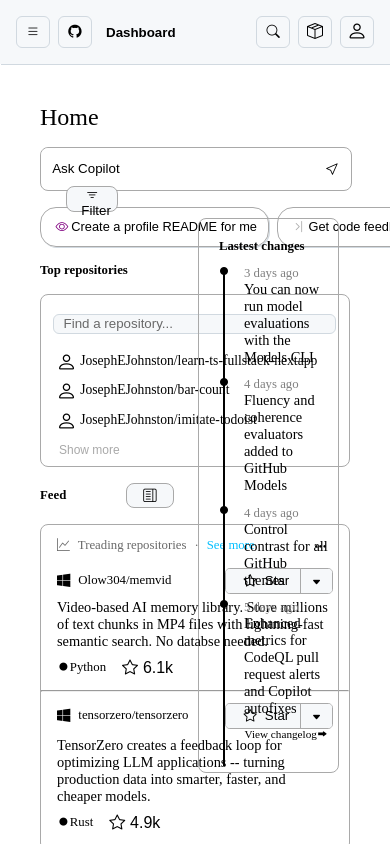
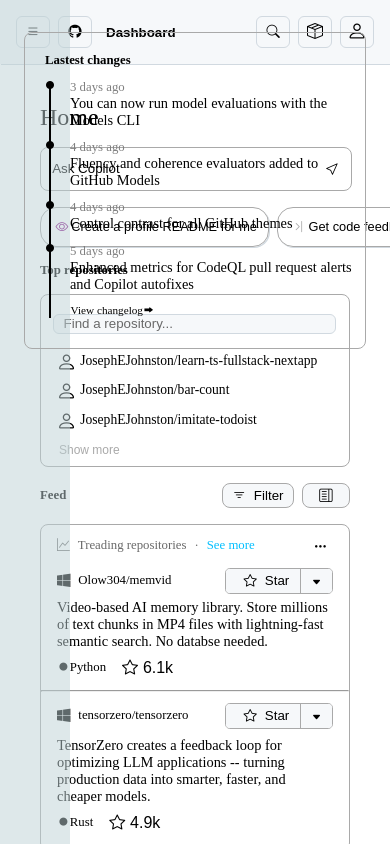
Before and after one commit to JosephEJohnston/github-imitated-front, a Next.js app: page / in a window 390 px wide. Both pictures are taken after a click on the button 326 px from the left and 495 px from the top of the page. Shown: the top 844 px of the page. Built offline with nearby package versions, Linux system fonts and the light colour scheme.

Commit message:
feat: 首页，响应式右边框，部分实现

```diff
--- a/src/components/common/mask-layer.module.css
+++ b/src/components/common/mask-layer.module.css
@@ -15,14 +15,16 @@
     width: --fill-width;
     position: fixed;
     z-index: var(--one-z-index);
-    background-color: rgba(190, 209, 213, 0.5);;
-}
-
-.maskLayerPositionDefault {
     left: 0;
     top: 0;
+    background-color: rgba(190, 209, 213, 0.5);;
+
 }
 
 .maskLayer {
     display: flex;
 }
+
+.childrenPosition {
+
+}
--- a/src/components/common/mask-layer.tsx
+++ b/src/components/common/mask-layer.tsx
@@ -9,7 +9,7 @@
     showControlFunction : () => void;
     children: React.ReactNode;
     childrenWidthRem?: number;
-    positionClass?: string;
+    childrenPositionClass?: string;
 }
 
 const MaskLayer = (
@@ -18,15 +18,15 @@
         showControlFunction,
         children,
         childrenWidthRem,
-        positionClass,
+        childrenPositionClass,
     } : MaskLayerProps
 ) => {
 
     const menuShowClass =
         showFlag === -1 ? $styles.childrenHide : $styles.childrenShow;
 
-    const layerPosition = positionClass ?
-        positionClass : $styles.maskLayerPositionDefault;
+    const childrenPosition = childrenPositionClass ?
+        childrenPositionClass : $styles.childrenPosition;
 
     const ChildrenBackDrop = styled.div`
         height: 100vh;
@@ -37,11 +37,15 @@
         <>
             <div className={classNames(
                 $styles.maskLayerContainer,
-                menuShowClass,
-                layerPosition)}
+                menuShowClass
+            )}
             >
-                <div className={$styles.maskLayer}>
-                    { children }
+                <div className={classNames(
+                    $styles.maskLayer
+                )}>
+                    <div className={childrenPosition}>
+                        { children }
+                    </div>
                     <ChildrenBackDrop onClick={showControlFunction}></ChildrenBackDrop>
                 </div>
             </div>
--- a/src/components/home/content/right-sidebar-show-button.module.css
+++ b/src/components/home/content/right-sidebar-show-button.module.css
@@ -31,3 +31,9 @@
 .rightSideBarHidden {
     display: none;
 }
+
+.rightSideBarPosition {
+    position: fixed;
+    top: 0;
+    right: 0;
+}
--- a/src/components/home/content/right-sidebar-show-button.tsx
+++ b/src/components/home/content/right-sidebar-show-button.tsx
@@ -2,27 +2,30 @@
 import React, {useState} from 'react';
 import $style from './right-sidebar-show-button.module.css'
 import RightSidebar from "@/components/home/right-sidebar";
+import MaskLayer from "@/components/common/mask-layer";
 
 const RightSidebarShowButton = () => {
 
-    const [showSideBar, setShowSideBar] = useState(false)
-
-    const showSideBarControl = showSideBar ? $style.rightSideBarShow :
-        $style.rightSideBarHidden;
+    const [showSideBar, setShowSideBar] = useState(-1);
+    const updateFlag = () => setShowSideBar(-showSideBar);
 
     return (
         <>
             <div className={$style.container}>
                 <button
                     className={$style.feedRightSidebarButton}
-                    onClick={() => setShowSideBar(true)}
+                    onClick={() => setShowSideBar(-showSideBar)}
                 >
                     <i className="bi bi-layout-text-sidebar"></i>
                 </button>
             </div>
-            <div className={showSideBarControl}>
+            <MaskLayer
+                showFlag={showSideBar}
+                showControlFunction={updateFlag}
+                childrenPositionClass={$style.rightSideBarPosition}
+            >
                 <RightSidebar />
-            </div>
+            </MaskLayer>
         </>
     );
 };
```
